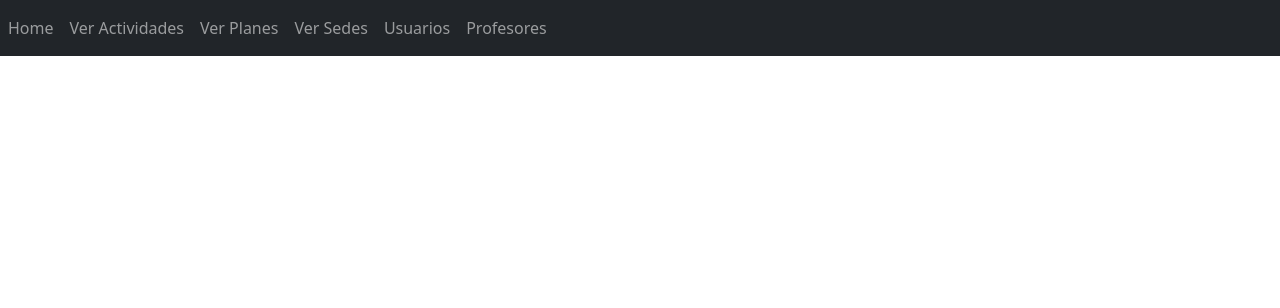
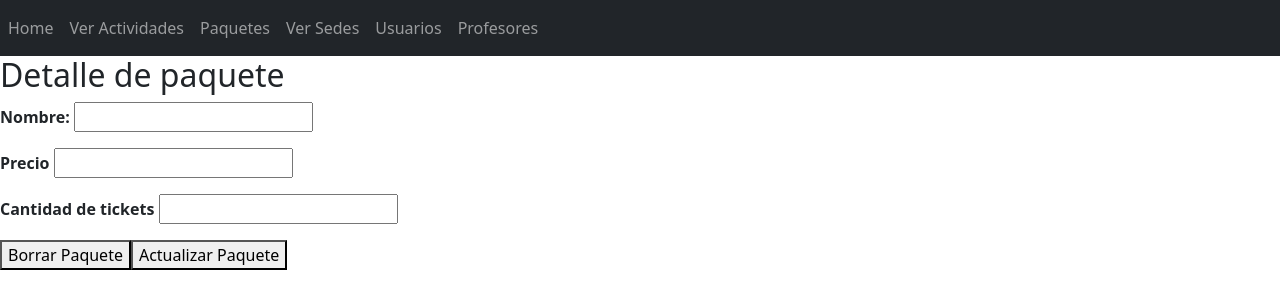
Before and after one commit to PedroKahane/Grupo1_PNT2_Gimnasio, a Vue app in the folder grupo1Gimnasio/: page /paquetes/1 in a window 1280 px wide. Shown: the top 308 px of the page. Built offline with nearby package versions, Linux system fonts and the light colour scheme; no server answers.

Commit message:
paquete done

```diff
--- a/grupo1Gimnasio/src/App.vue
+++ b/grupo1Gimnasio/src/App.vue
@@ -8,7 +8,7 @@
         <div class="navbar-nav">
             <router-link to="/" class="nav-item nav-link" href="#">Home</router-link>
             <router-link to="/actividades" class="nav-item nav-link" href="#">Ver Actividades</router-link>
-            <router-link to="/planes" class="nav-item nav-link" href="#">Ver Planes</router-link>
+            <router-link to="/paquetes" class="nav-item nav-link" href="#">Paquetes</router-link>
             <router-link to="/sedes" class="nav-item nav-link" href="#">Ver Sedes</router-link>
             <router-link to="/usuarios" class="nav-item nav-link" href="#">Usuarios</router-link>
             <router-link to="/profesores" class="nav-item nav-link" href="#">Profesores</router-link>
--- a/grupo1Gimnasio/src/components/views/Actividades/DetalleActividad.vue
+++ b/grupo1Gimnasio/src/components/views/Actividades/DetalleActividad.vue
@@ -16,14 +16,14 @@
 </template>
 
 <script>
-import { useelementstore } from "../../../stores/Common";
+import { useElementStore } from "../../../stores/Common";
 import { useRouter } from "vue-router";
 import { useRoute } from "vue-router";
 import { computed } from "vue";
 
 export default {
     setup() {
-         const elementStore = useelementstore();
+         const elementStore = useElementStore();
          const router = useRouter();
          const route = useRoute();
          const actividadId = route.params.id.toString();
--- /dev/null
+++ b/grupo1Gimnasio/src/components/views/Paquetes/CrearPaquete.vue
@@ -0,0 +1,44 @@
+<template>
+  <div>
+    <h2>Crear Paquete</h2>
+    <div>
+      <strong>Nombre </strong>
+      <input class="m-2" type="text" v-model="paquete.nombre">
+      <br />
+      <strong>Cantidad de tickets </strong>
+      <input class="m-2" type="text" v-model="paquete.cantTickets">
+      <br />
+      <strong>Precio </strong>
+      <input class="m-2" type="text" v-model="paquete.precio">
+      <br />
+      <button class="m-3" @click="createPaquete">Crear Paquete</button>
+    </div>
+  </div>
+</template>
+
+<script>
+import { useElementStore } from '../../../stores/Common';
+import { useRouter } from 'vue-router'
+import { computed } from "vue";
+
+
+export default {
+  setup() {
+    const elementStore = useElementStore()
+    elementStore.setCurrentElement({ nombre: "", precio: "", cantTickets: "" })
+    const paquete = computed(() => elementStore.currentElement);
+    const router = useRouter()
+    const url = "https://646937ca03bb12ac208876f1.mockapi.io/paquetes";
+
+    const createPaquete = async () => {
+      await elementStore.createElement(url, paquete.value)
+      router.push('/paquetes')
+    }
+
+    return {
+      createPaquete,
+      paquete
+    }
+  },
+}
+</script>
--- /dev/null
+++ b/grupo1Gimnasio/src/components/views/Paquetes/DetallePaquete.vue
@@ -0,0 +1,55 @@
+<template>
+    <div>
+         <h2>Detalle de paquete</h2>
+         <div v-if="paquete">
+              <p>
+                   <strong>Nombre: </strong><input type="text" v-model="paquete.nombre" />
+              </p>
+              <p>
+                   <strong>Precio </strong><input type="text" v-model="paquete.precio" />
+              </p>
+              <p>
+                   <strong>Cantidad de tickets </strong><input type="text" v-model="paquete.cantTickets" />
+              </p>
+              <button @click="deletePaquete">Borrar Paquete</button>
+              <button @click="updatePaquete">Actualizar Paquete</button>
+         </div>
+    </div>
+</template>
+
+<script>
+import { useElementStore } from "../../../stores/Common";
+import { useRouter } from "vue-router";
+import { useRoute } from "vue-router";
+import { computed } from "vue";
+
+export default {
+    setup() {
+         const elementStore = useElementStore();
+         const router = useRouter();
+         const route = useRoute();
+         const paqueteId = route.params.id.toString();
+         const url = "https://646937ca03bb12ac208876f1.mockapi.io/paquetes";
+
+         elementStore.fetchElementById(url, paqueteId);
+
+         const paquete = computed(() => elementStore.currentElement);
+
+         const updatePaquete = async () => {
+              await elementStore.updateElement(url, elementStore.currentElement);
+              router.push("/paquetes");
+         };
+
+         const deletePaquete = async () => {
+              await elementStore.deleteElement(url, paqueteId);
+              router.push("/paquetes");
+         };
+
+         return {
+          paquete,
+          updatePaquete,
+          deletePaquete
+         };
+    },
+};
+</script>
--- a/grupo1Gimnasio/src/components/views/Actividades/Actividades.vue
+++ b/grupo1Gimnasio/src/components/views/Paquetes/Paquetes.vue
@@ -1,25 +1,26 @@
 <template>
      <div>
-       <h2>Usuarios</h2>
+       <h2>Paquetes</h2>
        <ul>
-           <li v-for="actividades in elementStore.getElements" :key="actividades.id">
-           <router-link :to="`/actividades/${actividades.id}`">{{ actividades.nombre }}</router-link></li>
+           <li v-for="paquetes in elementStore.getElements" :key="paquetes.id">
+           <router-link :to="`/paquetes/${paquetes.id}`">{{ paquetes.nombre }}</router-link>
+          </li>
        </ul>
-       <router-link to="/crearActividad" class="nav-item nav-link" href="#">Crear Actividad</router-link>
+       <router-link to="/crearPaquete" class="nav-item nav-link" href="#">Crear Paquete</router-link>
      </div>
    </template>
 
    <script>
-   import { useelementstore } from "../../../stores/Common";
+   import { useElementStore } from "../../../stores/Common";
    import { onMounted } from "vue";
 
    export default {
      setup() {
-       const elementStore = useelementstore()
+       const elementStore = useElementStore()
 
        onMounted(() => {
            elementStore.currentElement = null
-           elementStore.fetchElements("https://6460fabb491f9402f49bfa55.mockapi.io/Actividades")
+           elementStore.fetchElements("https://646937ca03bb12ac208876f1.mockapi.io/paquetes")
        })
        return {
          elementStore,
--- a/grupo1Gimnasio/src/components/views/Profesores/DetalleProfesor.vue
+++ b/grupo1Gimnasio/src/components/views/Profesores/DetalleProfesor.vue
@@ -16,14 +16,14 @@
 </template>
 
 <script>
-import { useelementstore } from "../../../stores/Common";
+import { useElementStore } from "../../../stores/Common";
 import { useRouter } from "vue-router";
 import { useRoute } from "vue-router";
 import { computed } from "vue";
 
 export default {
      setup() {
-          const elementStore = useelementstore();
+          const elementStore = useElementStore();
           const router = useRouter();
           const route = useRoute();
           const profesorId = route.params.id.toString();
--- a/grupo1Gimnasio/src/components/views/Profesores/Profesores.vue
+++ b/grupo1Gimnasio/src/components/views/Profesores/Profesores.vue
@@ -10,12 +10,12 @@
 </template>
 
 <script>
-import { useelementstore } from "../../../stores/Common";
+import { useElementStore } from "../../../stores/Common";
 import { onMounted } from "vue";
 
 export default {
   setup() {
-    const elementStore = useelementstore()
+    const elementStore = useElementStore()
 
     onMounted(() => {
         elementStore.currentElement = null
--- a/grupo1Gimnasio/src/components/views/Usuarios/DetalleUsuario.vue
+++ b/grupo1Gimnasio/src/components/views/Usuarios/DetalleUsuario.vue
@@ -40,14 +40,14 @@
 </template>
 
 <script>
-import { useelementstore } from "../../../stores/Common";
+import { useElementStore } from "../../../stores/Common";
 import { useRouter } from "vue-router";
 import { useRoute } from "vue-router";
 import { computed } from "vue";
 
 export default {
      setup() {
-          const elementStore = useelementstore();
+          const elementStore = useElementStore();
           const router = useRouter();
           const route = useRoute();
           const userId = route.params.id.toString();
--- a/grupo1Gimnasio/src/components/views/Usuarios/Usuarios.vue
+++ b/grupo1Gimnasio/src/components/views/Usuarios/Usuarios.vue
@@ -10,12 +10,12 @@
 </template>
 
 <script>
-import { useelementstore } from "../../../stores/Common";
+import { useElementStore } from "../../../stores/Common";
 import { onMounted } from "vue";
 
 export default {
   setup() {
-    const elementStore = useelementstore()
+    const elementStore = useElementStore()
 
     onMounted(() => {
         elementStore.currentElement = null
--- a/grupo1Gimnasio/src/stores/Common.ts
+++ b/grupo1Gimnasio/src/stores/Common.ts
@@ -2,10 +2,12 @@ import { defineStore } from 'pinia'
 import axios from 'axios'
 //import { promises } from 'dns'
 
-export const useelementstore = defineStore('element', {
+export const useElementStore = defineStore('element', {
   state: () => ({
+
     elements: [],
-    currentElement: null,
+    currentElement: {},
+    nombre:""
   }),
 
   getters: {
@@ -27,6 +29,10 @@ export const useelementstore = defineStore('element', {
       } catch (error) {
         console.error('Error fetching elements:', error)
       }
+    },
+    setCurrentElement(value) {
+      console.log(this)
+      this.currentElement = value;
     },
 
     async fetchElementById(url, id) {
```
Also changed, not shown: grupo1Gimnasio/src/main.js (+8 -1 lines).
